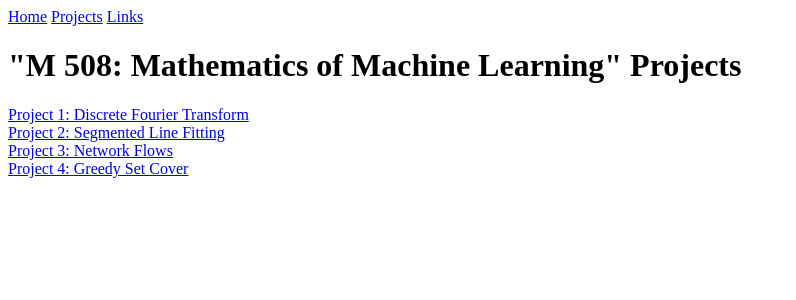
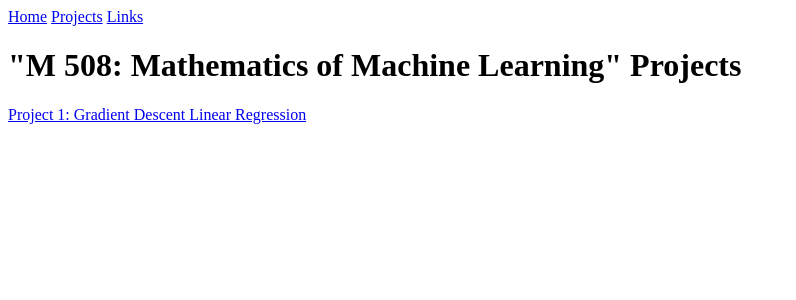
Before and after one commit to CategorIAN/categorian.github.io, a Jekyll site: the page built from projects/msu/m_508/m_508.md, in a window 1280 px wide. Shown: the top 300 px of the page, without its empty margins (0-796 px from the left). Built offline with Jekyll 4.4.1, drawn with Linux system fonts in a browser that asks for light colours.

Commit message:
Update m_508.md

```diff
--- a/projects/msu/m_508/m_508.md
+++ b/projects/msu/m_508/m_508.md
@@ -4,7 +4,4 @@ title: "M 508 Projects"
 
 <h1>"M 508: Mathematics of Machine Learning" Projects</h1>
 
-[Project 1: Discrete Fourier Transform](/discrete_fourier_transform.md)\
-[Project 2: Segmented Line Fitting](/segmented_line_fitting.md)\
-[Project 3: Network Flows](/network_flows.md)\
-[Project 4: Greedy Set Cover](/greedy_set_cover.md)
+[Project 1: Gradient Descent Linear Regression](/linear_regression.md)
```
